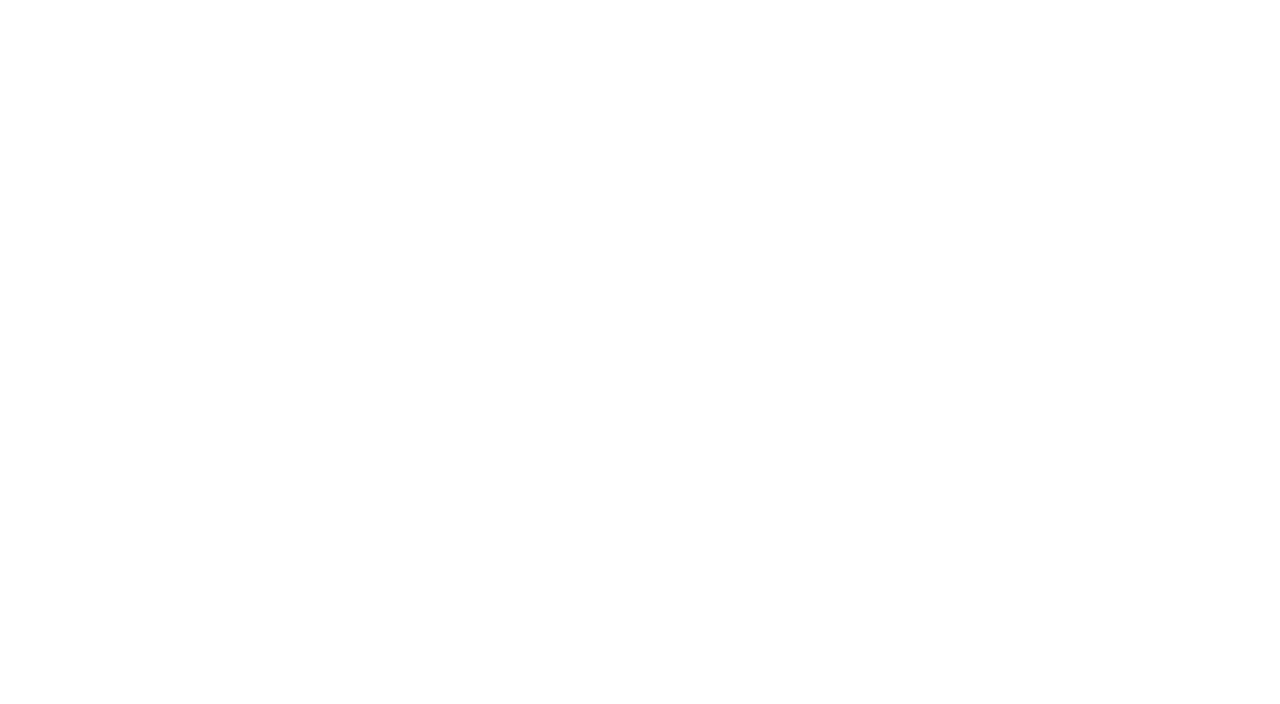
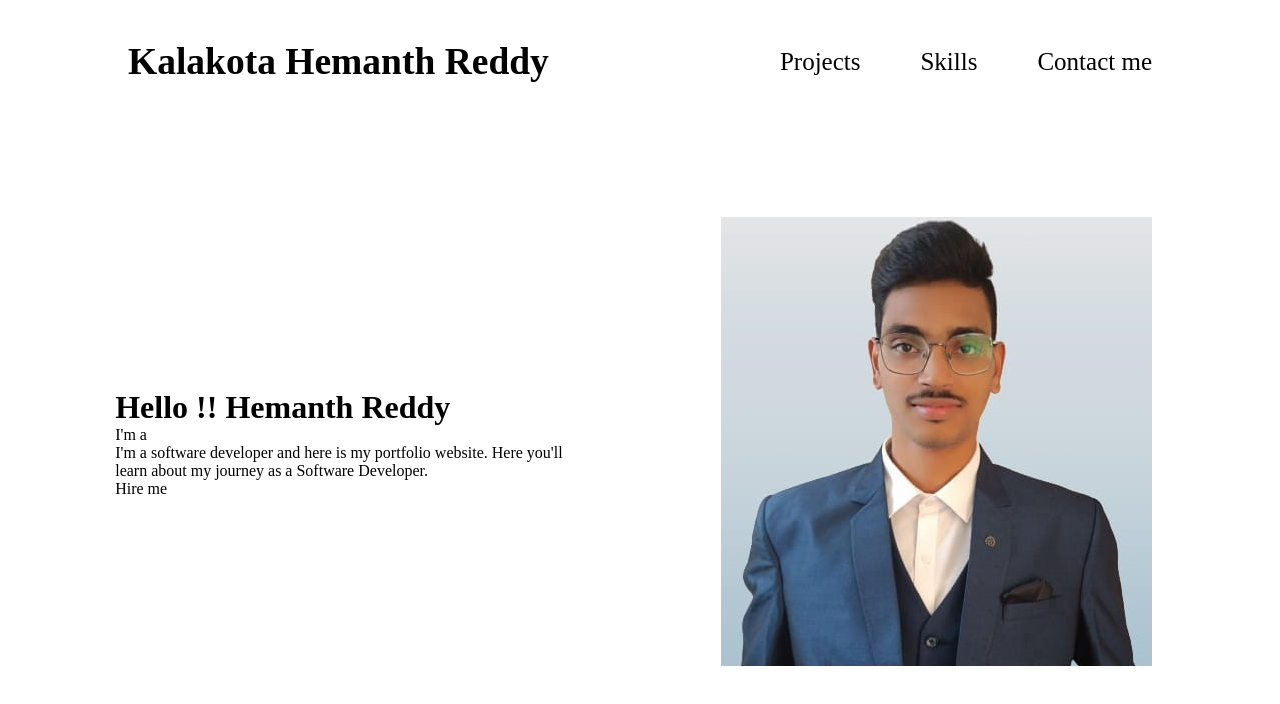
Before and after one commit to HemanthReddy-24/portfolio, a plain HTML site: page index.html in a window 1280 px wide. Drawn offline with Linux system fonts and the light colour scheme.

Commit message:
navbar completed

```diff
--- a/index.html
+++ b/index.html
@@ -7,8 +7,35 @@
     <link rel="stylesheet" href="style.css">
 </head>
 <body>
-    <header></header>
-    <main></main>
-    <footer></footer>
+    <header>
+        <nav>
+            <div class="nav-logo">
+                <h1>Kalakota Hemanth Reddy</h1>
+            </div>
+            <div class="nav-items">
+                    <div><a href="#projects">Projects</a></div>
+                    <div><a href="#skills">Skills</a></div>
+                    <div><a href="#contactme">Contact me</a></div>
+            </div>
+        </nav>
+    </header>
+    <main>
+        <div class="hero-section">
+            <div class="left">
+                <div class="heading"><h1>Hello !! Hemanth Reddy</h1></div>
+                <div class="sub-heading">I'm a <span class="role"></span></div>
+                <div class="para">
+                    I'm a software developer and here is my portfolio website. Here you'll learn about my journey as a Software Developer.
+                </div>
+                <div class="btn" id="btn-pink">Hire me</div>
+            </div>
+            <div class="right">
+                <img src="profile1.jpg" alt="profile">
+            </div>
+        </div>
+    </main>
+    <footer>
+
+    </footer>
 </body>
 </html>
--- a/style.css
+++ b/style.css
@@ -0,0 +1,68 @@
+*{
+    margin: 0;
+    padding: 0;
+    box-sizing: border-box;
+    font-family: 'Times New Roman', Times, serif;
+    scroll-behavior: smooth;
+}
+
+header{
+    max-width: 80vw;
+    max-height: 10vh;
+    margin: 5vh auto 0 auto;
+}
+
+header nav{
+
+    display: flex;
+    justify-content: space-between;
+    align-items: center;
+    font-size: 25px;
+    color: black;
+}
+
+header nav .nav-items{
+    display: flex;
+    justify-content: space-around;
+    align-items: center;
+}
+
+header nav .nav-items div{
+    margin-left: 60px;
+    cursor: pointer;
+}
+
+header nav .nav-items div a:hover{
+    /* transition: all 1s; */
+    color: red;
+
+}
+
+header nav .nav-items div a{
+    text-decoration: none;
+    color: black;
+}
+
+.hero-section{
+    max-width: 90vw;
+    max-height: 50vh;
+    margin-top: 20vh;
+    display: flex;
+    justify-content: space-between;
+    align-items: center;
+    position: relative;
+}
+
+.hero-section .left{
+    float: left;
+    width: 50%;
+    padding-left: 10%;
+    display: flex;
+    flex-direction: column;
+    justify-content: center;
+
+}
+
+.hero-section .right{
+    float: right;
+}
```
Also changed, not shown: profile1.jpg (added).
